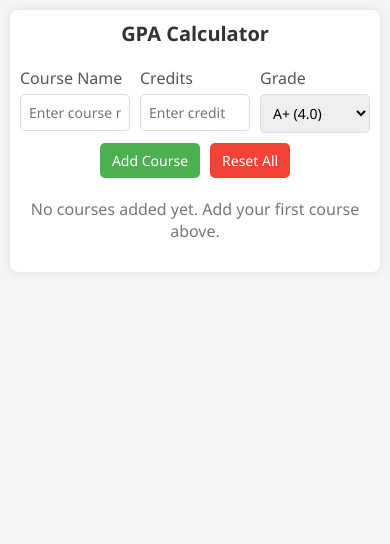
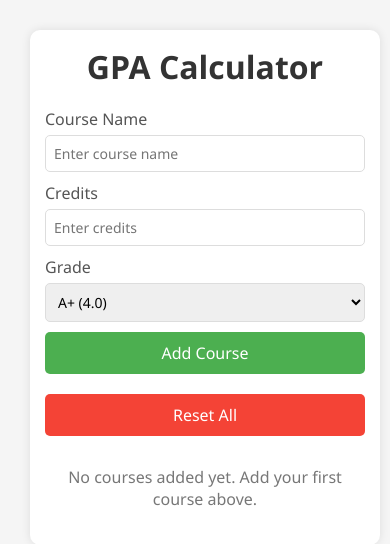
Before and after one commit to sahan-nirodha24/GPA-Calculator, a Next.js app: page / in a window 390 px wide. Shown: the top 544 px of the page. Built offline with nearby package versions, Linux system fonts and the light colour scheme.

Commit message:
final update for media screen sizes

```diff
--- a/src/app/globals.css
+++ b/src/app/globals.css
@@ -199,33 +199,33 @@ tr:hover {
   }
 }
 
-
-@media (max-width: 480px) {
-  body {
-    padding: 10px;
+  @media (max-width: 768px) {
+    .form-row {
+      flex-direction: column;
     }
 
     .container {
-    padding: 10px;
-    border-radius: 8px;
+      padding: 15px;
+      margin: 10px;
     }
 
-  h1 {
-    font-size: 20px;
+    .btn {
+      width: 100%;
+      margin-bottom: 10px;
+    }
+
+    .buttons {
+      flex-direction: column;
+      align-items: stretch;
+      gap: 10px;
     }
 
     input, select {
+      font-size: 14px;
       padding: 8px;
-    font-size: 14px;
     }
 
-  .btn {
-    font-size: 14px;
-    padding: 8px 12px;
-  }
-
-  th, td {
-    padding: 10px;
+    table, th, td {
       font-size: 14px;
     }
 
```
Lines whose indentation alone changed are shown as unchanged.
